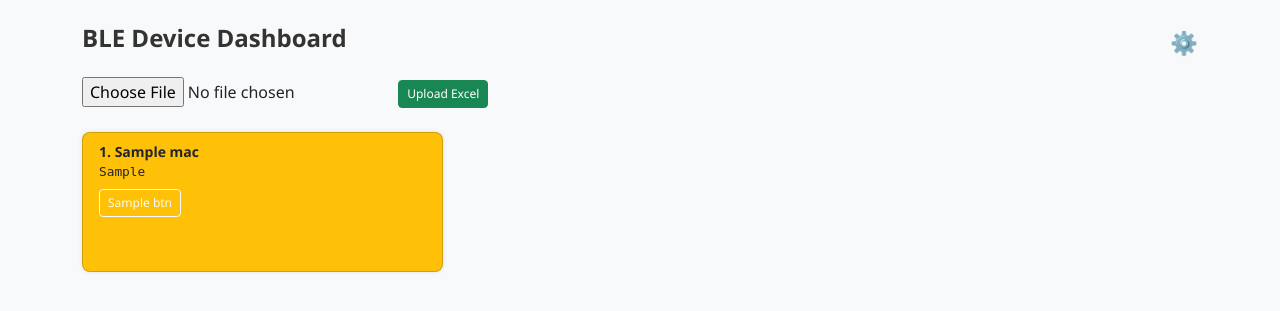
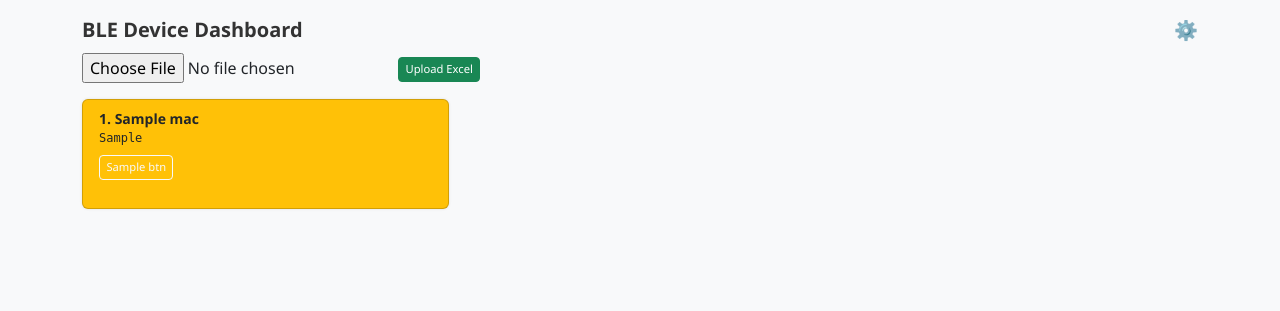
Before and after one commit to amit1547/BLE_Dashboard, a Flask app: template templates/index.html in a window 1280 px wide. Shown: the top 311 px of the page. Run offline with Flask 3, Linux system fonts and the light colour scheme; the template is opened without the code that fills it: most values are stand-ins (such as "Sample title", 1, 10 or a date in 2020).

Commit message:
18th commit

```diff
--- a/statics/style.css
+++ b/statics/style.css
@@ -3,43 +3,42 @@ body {
   font-family: "Segoe UI", Roboto, sans-serif;
 }
 
-h4 {
+h5 {
   font-weight: 600;
   color: #333;
 }
 
 .card.small-card {
-  border-radius: 8px;
-  box-shadow: 0 0 4px rgba(0,0,0,0.1);
+  border-radius: 6px;
+  box-shadow: 0 0 3px rgba(0,0,0,0.1);
+  min-height: 110px;
   transition: transform 0.2s ease;
 }
 
 .card.small-card:hover {
-  transform: scale(1.02);
+  transform: scale(1.01);
 }
 
 .card-body {
-  padding: 0.75rem 1rem;
+  padding: 0.5rem 0.75rem;
 }
 
 .btn-sm {
-  font-size: 0.75rem;
-  padding: 0.25rem 0.5rem;
+  font-size: 0.7rem;
+  padding: 0.2rem 0.4rem;
 }
 
 .text-monospace {
   font-family: monospace;
-  font-size: 0.8rem;
+  font-size: 0.75rem;
 }
 
 .settings-icon {
-  transition: color 0.2s ease;
+  cursor: pointer;
+  font-size: 1.2rem;
+  color: #555;
 }
 
 .settings-icon:hover {
   color: #007bff;
 }
-
-#mqttPanel input {
-  font-size: 0.85rem;
-}
--- a/templates/index.html
+++ b/templates/index.html
@@ -5,50 +5,40 @@
   <title>BLE Device Dashboard</title>
   <link href="https://cdn.jsdelivr.net/npm/bootstrap@5.3.2/dist/css/bootstrap.min.css" rel="stylesheet">
   <link href="/static/style.css" rel="stylesheet">
-  <style>
-    .small-card { min-height: 140px; }
-    .settings-icon {
-      float: right;
-      cursor: pointer;
-      font-size: 1.4rem;
-      color: #555;
-    }
-    .settings-icon:hover { color: #000; }
-  </style>
 </head>
 <body>
-<div class="container py-4">
-  <div class="d-flex justify-content-between align-items-center mb-3">
-    <h4>BLE Device Dashboard</h4>
+<div class="container py-3">
+  <div class="d-flex justify-content-between align-items-center mb-2">
+    <h5 class="mb-0">BLE Device Dashboard</h5>
     <span class="settings-icon" onclick="toggleSettings()">⚙️</span>
   </div>
 
   <!-- MQTT Settings Panel -->
-  <div id="mqttPanel" class="card p-3 mb-4" style="display:none;">
+  <div id="mqttPanel" class="card p-2 mb-3" style="display:none;">
     <form id="mqttForm" class="row g-2">
-      <div class="col-md-3"><input type="text" class="form-control" name="host" placeholder="MQTT Host" value="{{ mqtt.host or 'test-2-mqtt.syookisnite.com' }}"></div>
-      <div class="col-md-2"><input type="number" class="form-control" name="port" placeholder="Port" value="{{ mqtt.port or 1883 }}"></div>
-      <div class="col-md-2"><input type="text" class="form-control" name="username" placeholder="Username" value="{{ mqtt.username or 'tnt' }}"></div>
-      <div class="col-md-2"><input type="password" class="form-control" name="password" placeholder="Password" value="{{ mqtt.password or 'syook2018' }}"></div>
-      <div class="col-md-3"><button type="submit" class="btn btn-primary w-100">Update MQTT</button></div>
+      <div class="col-md-3"><input type="text" class="form-control form-control-sm" name="host" placeholder="MQTT Host" value="{{ mqtt.host or 'test-2-mqtt.syookisnite.com' }}"></div>
+      <div class="col-md-2"><input type="number" class="form-control form-control-sm" name="port" placeholder="Port" value="{{ mqtt.port or 1883 }}"></div>
+      <div class="col-md-2"><input type="text" class="form-control form-control-sm" name="username" placeholder="Username" value="{{ mqtt.username or 'tnt' }}"></div>
+      <div class="col-md-2"><input type="password" class="form-control form-control-sm" name="password" placeholder="Password" value="{{ mqtt.password or 'syook2018' }}"></div>
+      <div class="col-md-3"><button type="submit" class="btn btn-primary btn-sm w-100">Update MQTT</button></div>
     </form>
   </div>
 
   <!-- Excel Upload -->
-  <form id="uploadForm" class="mb-4">
+  <form id="uploadForm" class="mb-3">
     <input type="file" name="excel" accept=".xlsx" required>
     <button type="submit" class="btn btn-success btn-sm">Upload Excel</button>
   </form>
 
   <!-- Device Cards -->
-  <div class="row row-cols-1 row-cols-md-2 row-cols-lg-3 g-3">
+  <div class="row row-cols-1 row-cols-md-2 row-cols-lg-3 g-2">
     {% for device in devices %}
     <div class="col">
-      <div class="card small-card {% if statuses[device.MAC] %}bg-success text-white{% else %}bg-warning{% endif %}">
+      <div class="card small-card {{ 'bg-success text-white' if statuses.get(device.MAC) else 'bg-warning' }}">
         <div class="card-body py-2 px-3">
           <div class="fw-bold small">{{ loop.index }}. {{ device.MAC }}</div>
           <div class="text-monospace small">{{ device.SerialNo }}</div>
-          <div class="mt-2 d-flex flex-wrap gap-2">
+          <div class="mt-2 d-flex flex-wrap gap-1">
             {% for btn in device.buttons %}
             <button class="btn btn-outline-light btn-sm"
                     onclick="sendCustom('{{ btn.topic }}', '{{ btn.payload }}')">
@@ -57,7 +47,7 @@
             {% endfor %}
           </div>
           {% if responses[device.MAC] %}
-          <div class="mt-2 small">Last response: {{ responses[device.MAC] }}</div>
+          <div class="mt-1 small">Last response: {{ responses[device.MAC] }}</div>
           {% endif %}
         </div>
       </div>
@@ -87,7 +77,9 @@ document.getElementById("mqttForm").onsubmit = async e => {
   alert("MQTT settings updated.");
 };
 
-async function sendAction(mac, action) {
+async function sendCustom(topic, payload) {
+  const mac = topic.split("/")[0];
+  const action = JSON.parse(payload).action;
   const res = await fetch("/action", {
     method: "POST",
     headers: { "Content-Type": "application/json" },
@@ -96,12 +88,6 @@ async function sendAction(mac, action) {
   const data = await res.json();
   console.log("Action sent:", data);
 }
-
-async function sendCustom(topic, payload) {
-  const mac = topic.split("/")[0];
-  const action = JSON.parse(payload).action;
-  await sendAction(mac, action);
-}
 </script>
 </body>
 </html>
```
